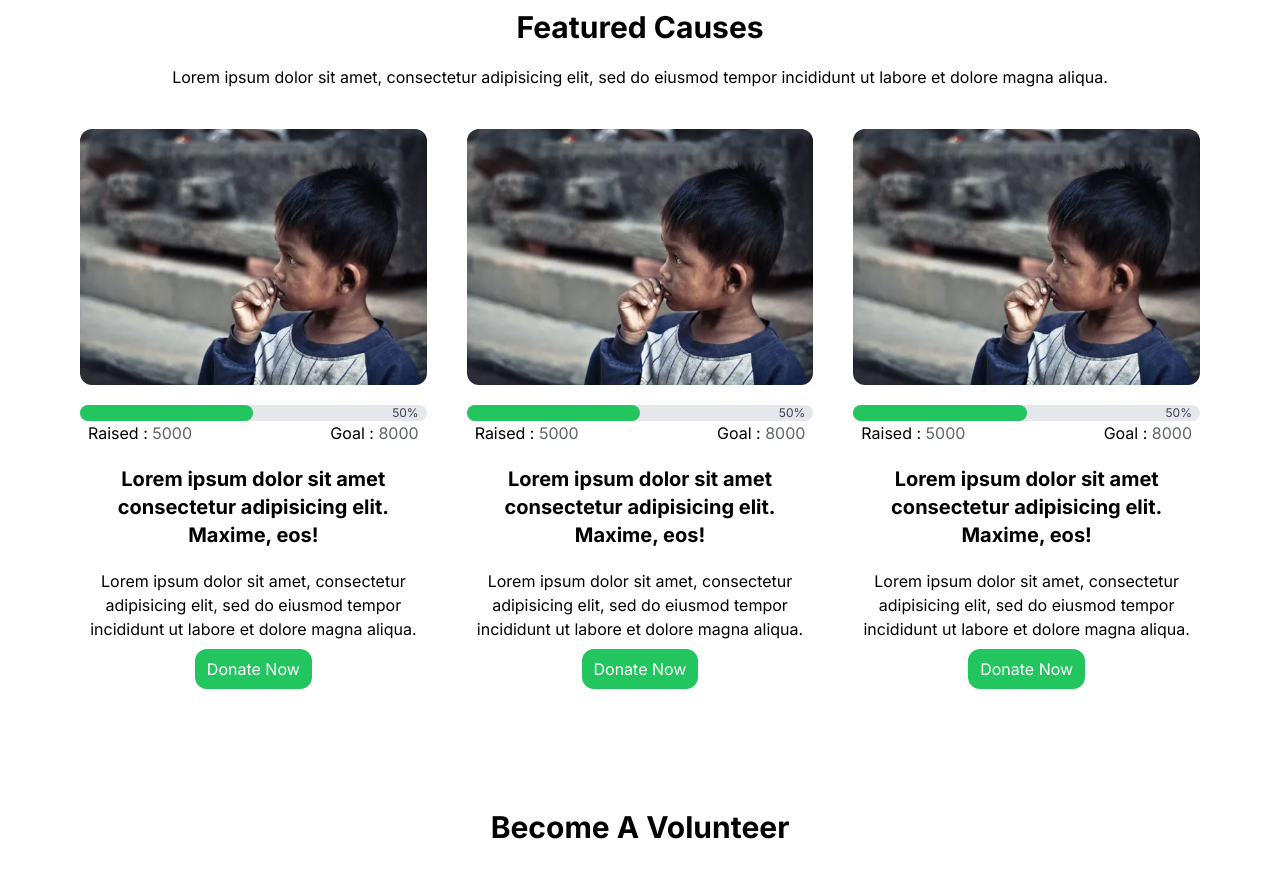
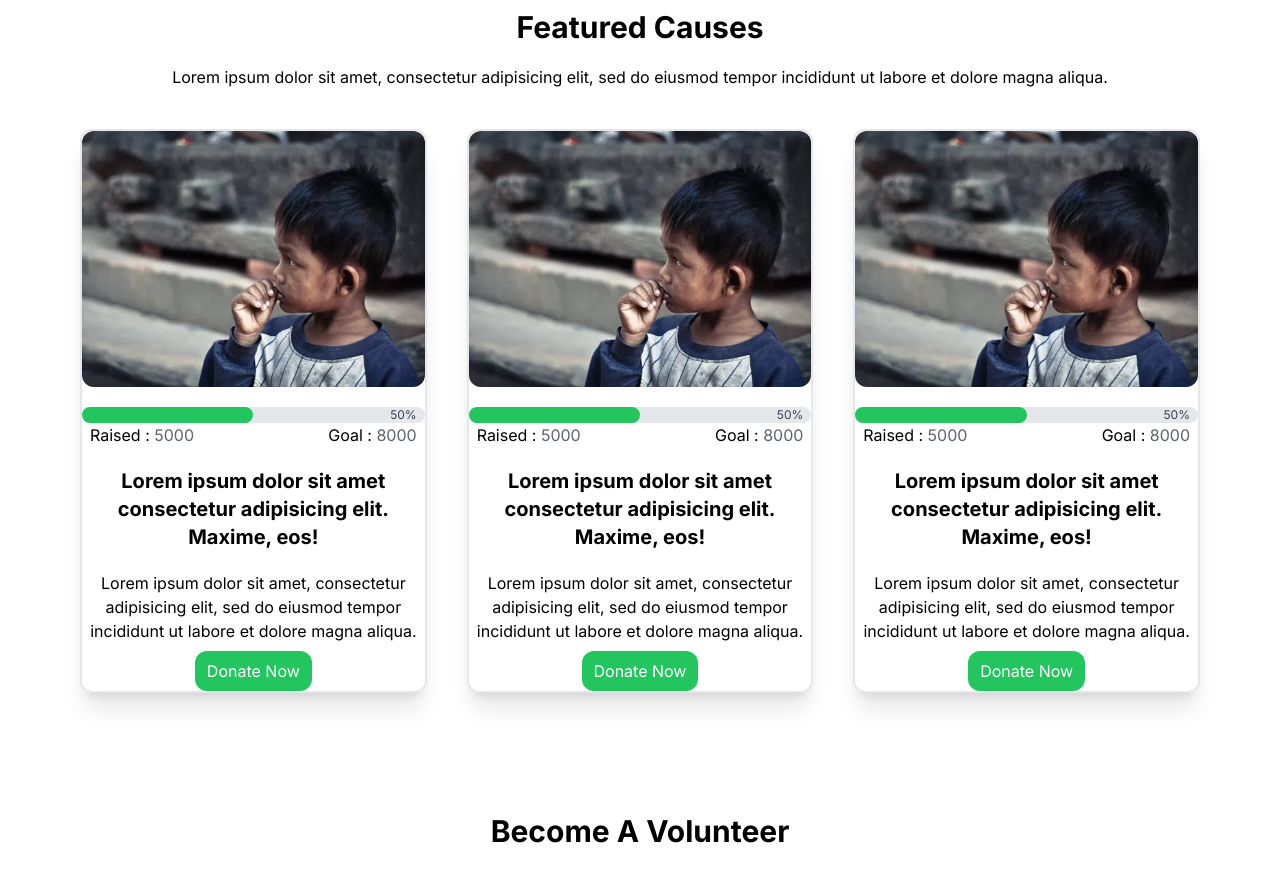
Before and after one commit to anurajkumar23/Asha-foundation, a Next.js app: page / in a window 1280 px wide. Shown: the part 1540-2411 px from the top of the page. Built offline with nearby package versions, Linux system fonts and the light colour scheme.

Commit message:
home complete

```diff
--- a/src/app/components/Home/works/work.tsx
+++ b/src/app/components/Home/works/work.tsx
@@ -13,7 +13,7 @@ export default function work() {
           eiusmod tempor incididunt ut labore et dolore magna aliqua.
         </p>
         <div className="grid mxs:grid-cols-2 md:grid-cols-3 gap-10 mt-10 mx-5 md:mx-20">
-          <div className="mx-auto">
+          <div className="mx-auto border-2 rounded-xl shadow-xl">
             <div className="flex justify-center">
               <Image
                 src={`/images/post-1.jpg`}
@@ -45,7 +45,7 @@ export default function work() {
 
             <Button text="Donate Now" />
           </div>
-          <div className="mx-auto">
+          <div className="mx-auto border-2 rounded-xl shadow-xl">
             <div className="flex justify-center">
               <Image
                 src={`/images/post-1.jpg`}
@@ -77,7 +77,7 @@ export default function work() {
 
             <Button text="Donate Now" />
           </div>
-          <div className="mx-auto">
+          <div className="mx-auto border-2 rounded-xl shadow-xl">
             <div className="flex justify-center">
               <Image
                 src={`/images/post-1.jpg`}
--- a/src/app/components/Navbar/navbar.tsx
+++ b/src/app/components/Navbar/navbar.tsx
@@ -70,7 +70,7 @@ export default function Navbar() {
             <FaTwitter className="text-blue-400 w-7 h-7" />
             <FaWhatsapp className="text-green-500 w-7 h-7" />
           </div>
-          <div className='w-full flex justify-center'>
+          <div className='w-full flex justify-center pt-2'>
             <Link href="/">
             <Image width={500} height={500} alt="logo" src="/images/asha-logo.png" className='w-[80px] h-[80px]' />
             </Link>
```
